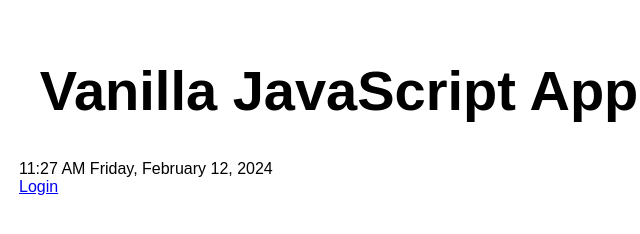
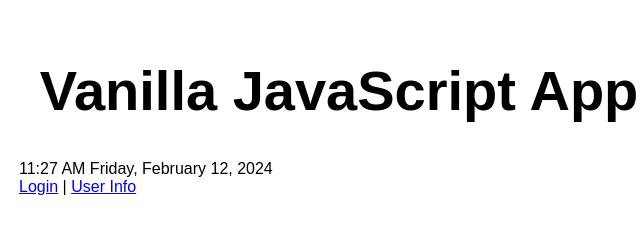
Before and after one commit to HiranthaHettiarachchi/infra, a website: page src/index.html in a window 1280 px wide. Shown: the full height of the page, 301-941 px from the left. Drawn offline with Linux system fonts and the light colour scheme; no server answers.

Commit message:
Update index.html

```diff
--- a/src/index.html
+++ b/src/index.html
@@ -23,7 +23,7 @@ console.log(await getUserInfo());
   <main>
     <h1>Vanilla JavaScript App </h1>
     <div>11:27 AM Friday, February 12, 2024</div>
-    <a href="/.auth/login/ims">Login</a>
+    <a href="/.auth/login/ims">Login</a> | <a href="/.auth/me">User Info</a>
   </main>
 </body>
 
```
